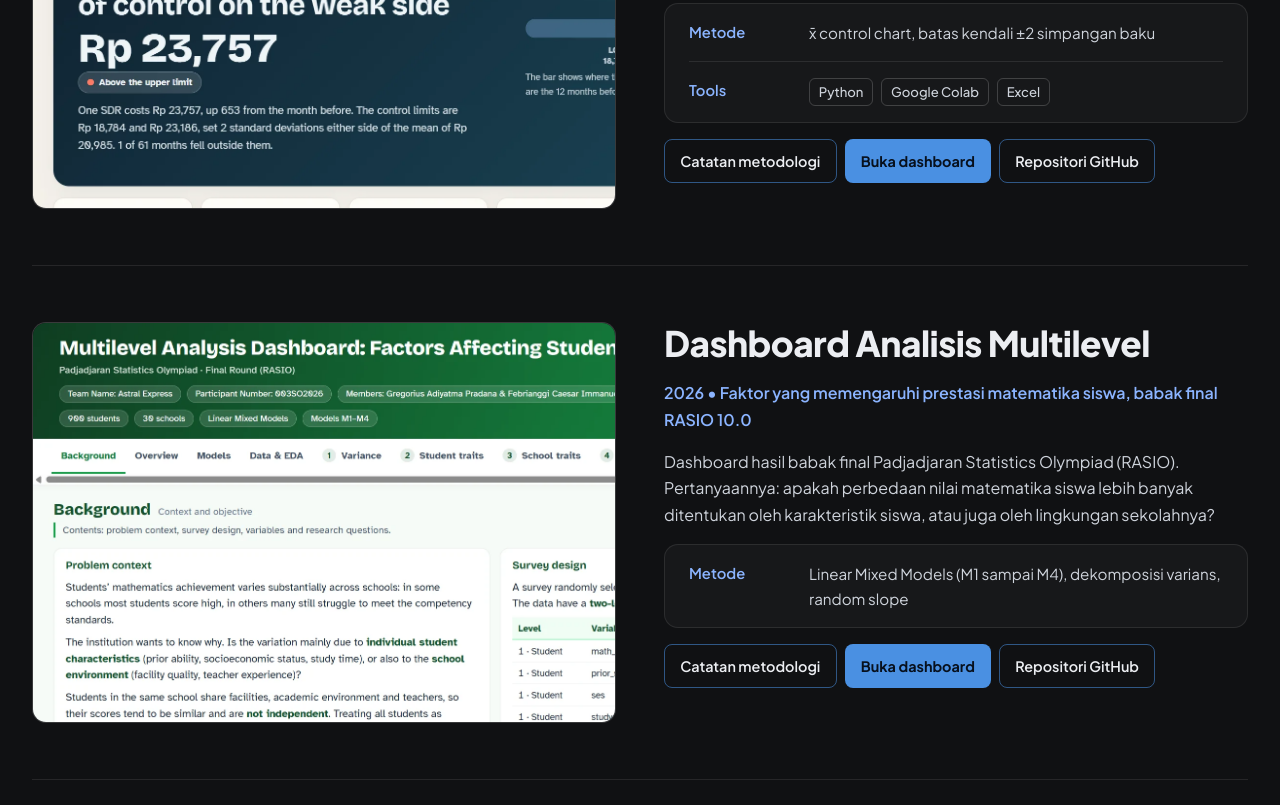
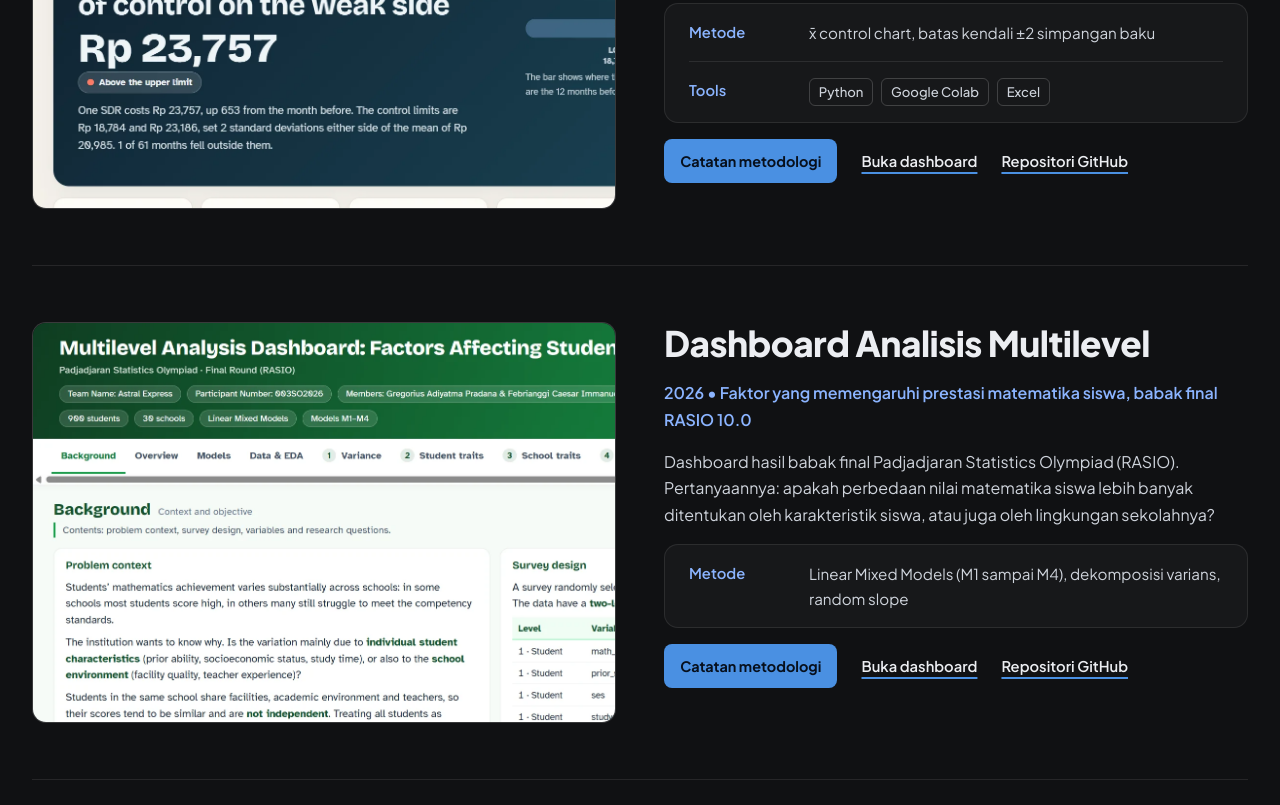
Before and after one commit to Febrianggi/Febrianggi.github.io, a plain HTML site: page index.html in a window 1280 px wide. Shown: the part 1515-2320 px from the top of the page. Drawn offline with Linux system fonts and the light colour scheme.

Commit message:
Style project links as underlined text links

```diff
--- a/css/styles.css
+++ b/css/styles.css
@@ -188,6 +188,7 @@ main:focus { outline: none; }
   text-decoration: underline; text-decoration-color: var(--accent); text-decoration-thickness: 2px; text-underline-offset: 5px;
 }
 .text-link:hover { color: var(--accent-soft); }
+.feature .actions { gap: var(--s1) var(--s5); }
 
 /* ---------------------------------------------------------------------
    Skeleton & state
--- a/js/main.js
+++ b/js/main.js
@@ -342,9 +342,9 @@ function featureRow(project) {
         meta.map(([label, value]) => h("div", {}, h("dt", { text: label }), h("dd", { text: value }))),
         tools.length > 0 && h("div", {}, h("dt", { text: t("PROJECT_TOOLS") }), h("dd", {}, toolChips(tools)))),
       h("div", { class: "actions" },
-        h("button", { class: `btn ${project.LINK_DEMO ? "btn-ghost" : "btn-primary"} btn-sm`, type: "button", onclick: e => openProject(project, e.currentTarget) }, t("PROJECT_DETAIL")),
-        project.LINK_DEMO && h("a", { class: "btn btn-primary btn-sm", href: project.LINK_DEMO, ...external }, project.LABEL_DEMO || t("PROJECT_DEMO")),
-        project.LINK_REPO && h("a", { class: "btn btn-ghost btn-sm", href: project.LINK_REPO, ...external }, t("PROJECT_REPO")))));
+        h("button", { class: "btn btn-primary btn-sm", type: "button", onclick: e => openProject(project, e.currentTarget) }, t("PROJECT_DETAIL")),
+        project.LINK_DEMO && h("a", { class: "text-link", href: project.LINK_DEMO, ...external }, project.LABEL_DEMO || t("PROJECT_DEMO")),
+        project.LINK_REPO && h("a", { class: "text-link", href: project.LINK_REPO, ...external }, t("PROJECT_REPO")))));
 }
 
 function renderProjects(el, { projects }) {
```
